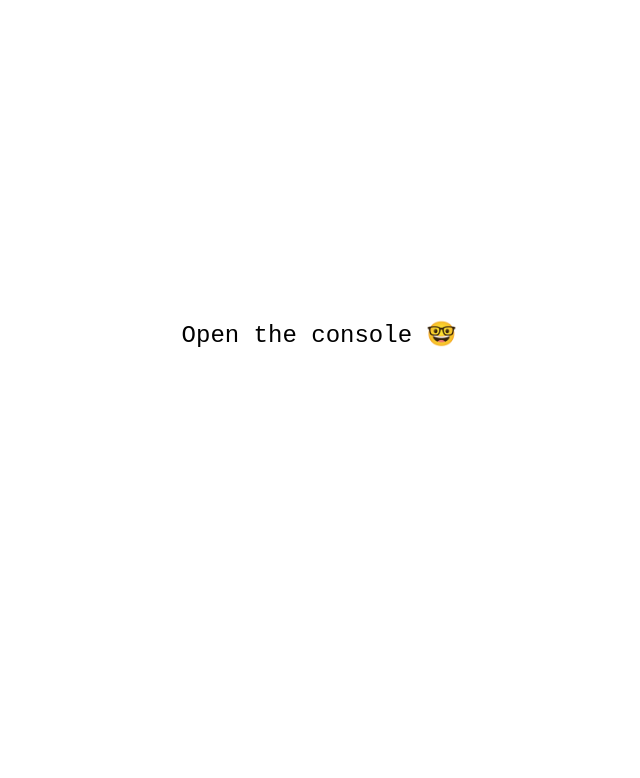
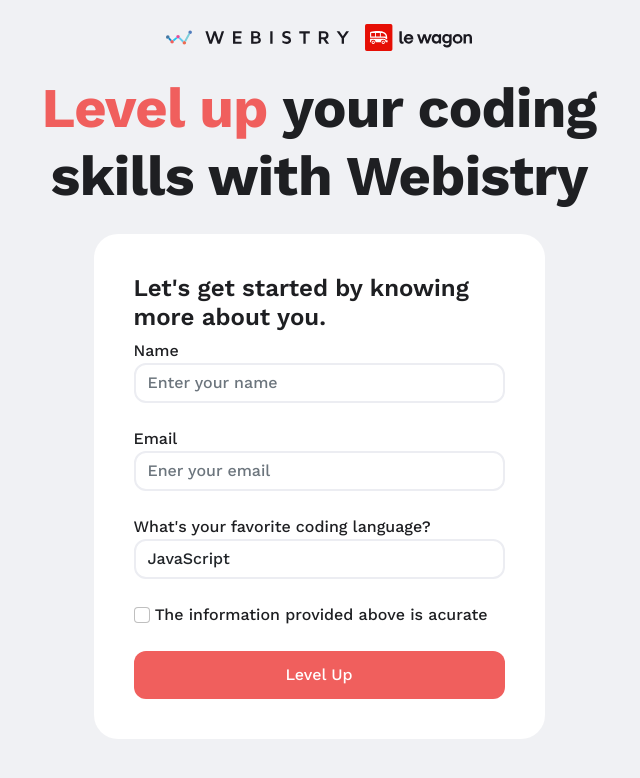
Before and after one commit to Inesalvergne/webistry-lewagon-test, a website built with webpack: page index.html in a window 1280 px wide. Shown: the whole page, without its empty margins (321-961 px from the left). Built offline with nearby package versions, Linux system fonts and the light colour scheme.

Commit message:
html/css structure

```diff
--- a/index.html
+++ b/index.html
@@ -2,12 +2,53 @@
 <html>
   <head>
     <meta charset="UTF-8">
-    <title>Playground - JavaScript 101</title>
+    <title>Webisty x Le Wagon</title>
+    <link rel="preconnect" href="https://fonts.googleapis.com">
+    <link rel="preconnect" href="https://fonts.gstatic.com" crossorigin>
+    <link href="https://fonts.googleapis.com/css2?family=Work+Sans:wght@500;600;700&display=swap" rel="stylesheet">
+    <link href="https://cdn.jsdelivr.net/npm/bootstrap@5.0.2/dist/css/bootstrap.min.css" rel="stylesheet" integrity="sha384-EVSTQN3/azprG1Anm3QDgpJLIm9Nao0Yz1ztcQTwFspd3yD65VohhpuuCOmLASjC" crossorigin="anonymous">
+    <script src="https://cdn.jsdelivr.net/npm/bootstrap@5.0.2/dist/js/bootstrap.bundle.min.js" integrity="sha384-MrcW6ZMFYlzcLA8Nl+NtUVF0sA7MsXsP1UyJoMp4YLEuNSfAP+JcXn/tWtIaxVXM" crossorigin="anonymous"></script>
+    <link rel="stylesheet" type="text/css" href="styles.css" />
   </head>
   <body>
-    <p style="margin-top: 40vh; text-align: center; font: normal 24px monospace;">
-      Open the console 🤓
-    </p>
+
+    <div class="container-images d-flex gap-3 justify-content-center mt-4">
+      <img src="images/webistry.svg" alt="logo webistry">
+      <img src="images/lewagon.svg" alt="logo le wagon">
+    </div>
+
+    <h1 id="title-levelup" class="my-4"> <span class="red-text">Level up</span> your coding <br> skills with Webistry</h1>
+
+    <div class="container">
+      <h2 id="form-title">Let's get started by knowing more about you.</h2>
+      <form>
+        <div class="form-group mb-4">
+          <label for="inputName">Name</label>
+          <input type="name" class="form-control" id="inputName" aria-describedby="emailHelp" placeholder="Enter your name">
+        </div>
+        <div class="form-group mb-4">
+          <label for="inputEmail">Email</label>
+          <input type="email" class="form-control" id="inputEmail" placeholder="Ener your email">
+        </div>
+        <div class="form-group mb-4">
+          <label for="exampleFormControlSelect1">What's your favorite coding language?</label>
+          <select class="form-control" id="exampleFormControlSelect1">
+            <option value="JavaScript">JavaScript</option>
+            <option value="Ruby">Ruby</option>
+            <option value="Python">Python</option>
+            <option value="Go">Go</option>
+          </select>
+        </div>
+        <div class="form-group mb-4">
+          <input class="form-check-input" type="checkbox" value="" id="flexCheckChecked">
+          <label class="form-check-label" for="flexCheckChecked">
+            The information provided above is acurate
+          </label>
+        </div>
+        <button type="submit" class="btn btn-primary">Level Up</button>
+      </form>
+    </div>
+  </div>
 
     <!-- Add some HTML in here -->
 
--- a/package.json
+++ b/package.json
@@ -19,5 +19,7 @@
     "webpack-cli": "^3.1.2",
     "webpack-dev-server": "^3.1.10"
   },
-  "dependencies": {}
+  "dependencies": {
+    "bootstrap": "^5.2.3"
+  }
 }
--- /dev/null
+++ b/styles.css
@@ -0,0 +1,44 @@
+
+body {
+  font-family: "Work Sans";
+  color: #1E1F22;
+  background: #F0F1F4 0% 0% no-repeat padding-box;
+  opacity: 1;
+}
+
+.container {
+  width: 451px;
+  background: #FFFFFF 0% 0% no-repeat padding-box;
+  border-radius: 24px;
+  padding: 20px;
+  padding: 40px;
+}
+
+#title-levelup {
+  text-align: center;
+  font-weight: bold;
+  font-size: 56px;
+  letter-spacing: -0.67px;
+}
+
+.red-text {
+  color: #F05F5D;
+}
+
+#form-title {
+  font-size: 24px;
+  font-weight: 600;
+}
+.form-control {
+  background: #FFFFFF 0% 0% no-repeat padding-box;
+  border-radius: 12px;
+  border: 2px solid #ECEDF2;
+}
+
+.btn-primary {
+  width: 100%;
+  background: #F05F5D;
+  border-radius: 12px;
+  border: none;
+  padding: 12px;
+}
```
Also changed, not shown: images/lewagon.svg (added), images/webistry.svg (added), 1 other file.
